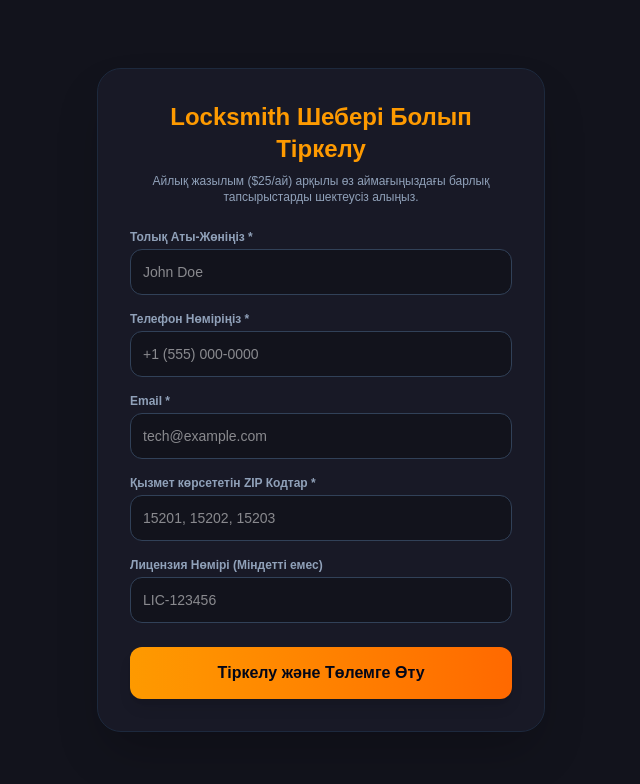
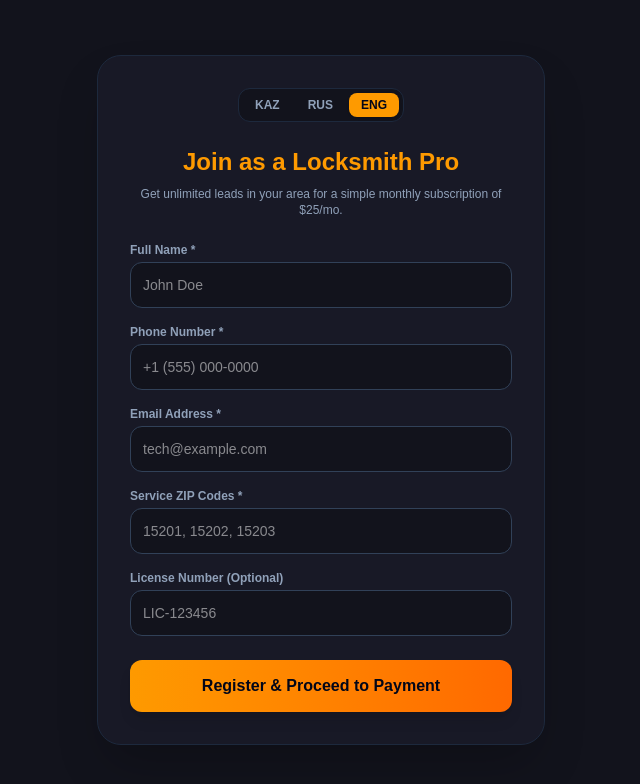
Before and after one commit to bagdatabishev-alt/pittsburgh-locksmith, a Next.js app: page /join-as-pro in a window 1280 px wide. Shown: the top 784 px of the page, without its empty margins (319-959 px from the left). Built offline with nearby package versions, Linux system fonts and the light colour scheme; no server answers.

Commit message:
Add language switcher to tech registration page

```diff
--- a/app/join-as-pro/page.tsx
+++ b/app/join-as-pro/page.tsx
@@ -2,7 +2,60 @@
 import { useState } from 'react';
 import { supabase } from '@/lib/supabase';
 
+type Lang = 'KAZ' | 'RUS' | 'ENG';
+
+const translations = {
+  KAZ: {
+    title: 'Locksmith Шебері Болып Тіркелу',
+    subtitle: 'Айлық жазылым ($25/ай) арқылы өз аймағыңыздағы барлық тапсырыстарды шектеусіз алыңыз.',
+    fullName: 'Толық Аты-Жөніңіз *',
+    phone: 'Телефон Нөміріңіз *',
+    email: 'Email *',
+    zipCodes: 'Қызмет көрсететін ZIP Кодтар *',
+    license: 'Лицензия Нөмірі (Міндетті емес)',
+    submit: 'Тіркелу және Төлемге Өту',
+    submitting: 'Жіберілуде...',
+    successTitle: '✅ Мәліметтеріңіз сәтті тіркелді!',
+    successSub: 'Келесі қадам: Жазылымды белсендіру үшін төлем бетіне бағытталасыз.',
+    payBtn: 'Жазылымды Төлеу ($25 / ай)',
+    errorMsg: 'Қате орын алды. Қайтадан байқап көрмесеңіз, қолдау қызметіне хабарласыңыз.',
+  },
+  RUS: {
+    title: 'Регистрация Мастера Locksmith',
+    subtitle: 'Получайте неограниченное количество заказов в своем районе за фиксированную подписку ($25/мес).',
+    fullName: 'Полное Имя *',
+    phone: 'Номер Телефона *',
+    email: 'Email *',
+    zipCodes: 'Обслуживаемые ZIP коды *',
+    license: 'Номер Лицензии (Опционально)',
+    submit: 'Зарегистрироваться и Перейти к Оплате',
+    submitting: 'Отправка...',
+    successTitle: '✅ Данные успешно зарегистрированы!',
+    successSub: 'Следующий шаг: Переход на страницу оплаты для активации подписки.',
+    payBtn: 'Оплатить Подписку ($25 / мес)',
+    errorMsg: 'Произошла ошибка. Попробуйте снова или обратитесь в поддержку.',
+  },
+  ENG: {
+    title: 'Join as a Locksmith Pro',
+    subtitle: 'Get unlimited leads in your area for a simple monthly subscription of $25/mo.',
+    fullName: 'Full Name *',
+    phone: 'Phone Number *',
+    email: 'Email Address *',
+    zipCodes: 'Service ZIP Codes *',
+    license: 'License Number (Optional)',
+    submit: 'Register & Proceed to Payment',
+    submitting: 'Submitting...',
+    successTitle: '✅ Registration Successful!',
+    successSub: 'Next step: You will be redirected to activate your subscription.',
+    payBtn: 'Pay Subscription ($25 / mo)',
+    errorMsg: 'An error occurred. Please try again or contact support.',
+  },
+};
+
 export default function JoinAsPro() {
+  const [lang, setLang] = useState<Lang>('ENG');
+  const t = translations[lang];
+
   const [formData, setFormData] = useState({
     fullName: '',
     phone: '',
@@ -20,7 +73,6 @@ export default function JoinAsPro() {
     setError('');
 
     try {
-      // Supabase-тегі 'techs' кестесіне шеберді жазу
       const { error: dbError } = await supabase.from('techs').insert([
         {
           full_name: formData.fullName,
@@ -28,16 +80,15 @@ export default function JoinAsPro() {
           email: formData.email,
           zip_codes: formData.zipCodes,
           license_number: formData.licenseNumber,
-          subscription_status: 'pending', // төлем жасалғанша күтуде
+          subscription_status: 'pending',
         },
       ]);
 
       if (dbError) throw dbError;
-
       setSuccess(true);
     } catch (err: any) {
       console.error(err);
-      setError('Қате орын алды. Қайтадан байқап көрмесеңіз, қолдау қызметіне хабарласыңыз.');
+      setError(t.errorMsg);
     } finally {
       setLoading(false);
     }
@@ -45,33 +96,49 @@ export default function JoinAsPro() {
 
   return (
     <div className="min-h-screen bg-[#12131C] text-white flex items-center justify-center p-4">
-      <div className="max-w-md w-full bg-[#181926] p-8 rounded-3xl border border-slate-800 shadow-2xl">
+      <div className="max-w-md w-full bg-[#181926] p-8 rounded-3xl border border-slate-800 shadow-2xl relative">
+
+        {/* Тіл ауыстыру батырмалары */}
+        <div className="flex justify-center gap-1 mb-6 bg-[#12131C] p-1 rounded-xl w-fit mx-auto border border-slate-800">
+          {(['KAZ', 'RUS', 'ENG'] as Lang[]).map((l) => (
+            <button
+              key={l}
+              onClick={() => setLang(l)}
+              className={`px-3 py-1 text-xs font-bold rounded-lg transition ${
+                lang === l ? 'bg-amber-500 text-slate-950 shadow' : 'text-slate-400 hover:text-white'
+              }`}
+            >
+              {l}
+            </button>
+          ))}
+        </div>
+
         <h1 className="text-2xl font-extrabold text-amber-500 mb-2 text-center">
-          Locksmith Шебері Болып Тіркелу
+          {t.title}
         </h1>
         <p className="text-slate-400 text-xs text-center mb-6">
-          Айлық жазылым ($25/ай) арқылы өз аймағыңыздағы барлық тапсырыстарды шектеусіз алыңыз.
+          {t.subtitle}
         </p>
 
         {success ? (
           <div className="text-center space-y-4">
             <div className="bg-emerald-500/20 text-emerald-400 p-4 rounded-xl border border-emerald-500/30 text-sm font-bold">
-              ✅ Мәліметтеріңіз сәтті тіркелді!
+              {t.successTitle}
             </div>
             <p className="text-xs text-slate-300">
-              Келесі қадам: Жазылымды белсендіру үшін төлем бетіне бағытталасыз.
+              {t.successSub}
             </p>
             <button
-              onClick={() => alert('Келесі кезеңде Stripe төлем сілтемесі ашылады')}
+              onClick={() => alert('Stripe payment link will open in next phase')}
               className="w-full bg-gradient-to-r from-amber-500 to-orange-500 text-slate-950 font-black py-3.5 rounded-xl shadow-lg hover:opacity-90 transition"
             >
-              Жазылымды Төлеу ($25 / ай)
+              {t.payBtn}
             </button>
           </div>
         ) : (
           <form onSubmit={handleSubmit} className="space-y-4">
             <div>
-              <label className="block text-xs font-bold text-slate-400 mb-1">Толық Аты-Жөніңіз *</label>
+              <label className="block text-xs font-bold text-slate-400 mb-1">{t.fullName}</label>
               <input
                 type="text"
                 required
@@ -83,7 +150,7 @@ export default function JoinAsPro() {
             </div>
 
             <div>
-              <label className="block text-xs font-bold text-slate-400 mb-1">Телефон Нөміріңіз *</label>
+              <label className="block text-xs font-bold text-slate-400 mb-1">{t.phone}</label>
               <input
                 type="tel"
                 required
@@ -95,7 +162,7 @@ export default function JoinAsPro() {
             </div>
 
             <div>
-              <label className="block text-xs font-bold text-slate-400 mb-1">Email *</label>
+              <label className="block text-xs font-bold text-slate-400 mb-1">{t.email}</label>
               <input
                 type="email"
                 required
@@ -107,7 +174,7 @@ export default function JoinAsPro() {
             </div>
 
             <div>
-              <label className="block text-xs font-bold text-slate-400 mb-1">Қызмет көрсететін ZIP Кодтар *</label>
+              <label className="block text-xs font-bold text-slate-400 mb-1">{t.zipCodes}</label>
               <input
                 type="text"
                 required
@@ -119,7 +186,7 @@ export default function JoinAsPro() {
             </div>
 
             <div>
-              <label className="block text-xs font-bold text-slate-400 mb-1">Лицензия Нөмірі (Міндетті емес)</label>
+              <label className="block text-xs font-bold text-slate-400 mb-1">{t.license}</label>
               <input
                 type="text"
                 value={formData.licenseNumber}
@@ -136,7 +203,7 @@ export default function JoinAsPro() {
               disabled={loading}
               className="w-full bg-gradient-to-r from-amber-500 to-orange-500 text-slate-950 font-black py-3.5 rounded-xl shadow-lg hover:opacity-90 transition mt-2 disabled:opacity-50"
             >
-              {loading ? 'Жіберілуде...' : 'Тіркелу және Төлемге Өту'}
+              {loading ? t.submitting : t.submit}
             </button>
           </form>
         )}
```
Also changed, not shown: 1 other file (tests, documents, lock files or other folders).
